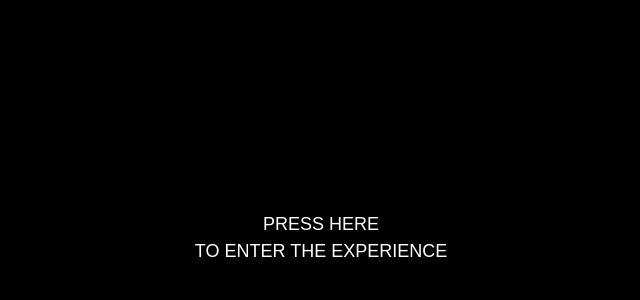
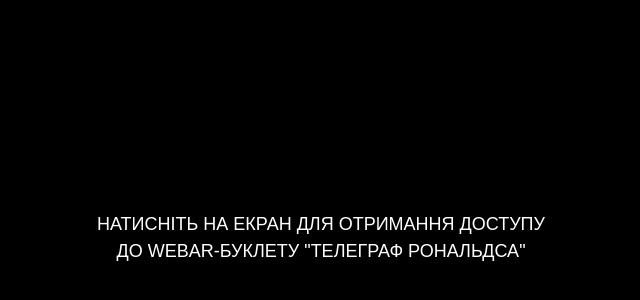
Before and after one commit to Quailvolo/WebAR-Example-Telegraph, a plain HTML site: page index.html in a window 1280 px wide. Shown: the part 162-462 px from the top of the page, without its empty margins (319-959 px from the left). Drawn offline with nearby package versions, Linux system fonts and the light colour scheme.

Commit message:
Changed by GitHub

```diff
--- a/index.html
+++ b/index.html
@@ -27,9 +27,9 @@
                 text-transform: uppercase; font-family: Arial, Helvetica, sans-serif; font-weight: 400; line-height: 1.5em; font-size: large; white-space: nowrap;
                 user-select: none; pointer-events: none;
             ">
-            Press here
+            Натисніть на екран для отримання доступу
             <br>
-            to enter the experience
+            до WebAR-буклету "Телеграф Рональдса"
         </div>
     </div>
 
```
